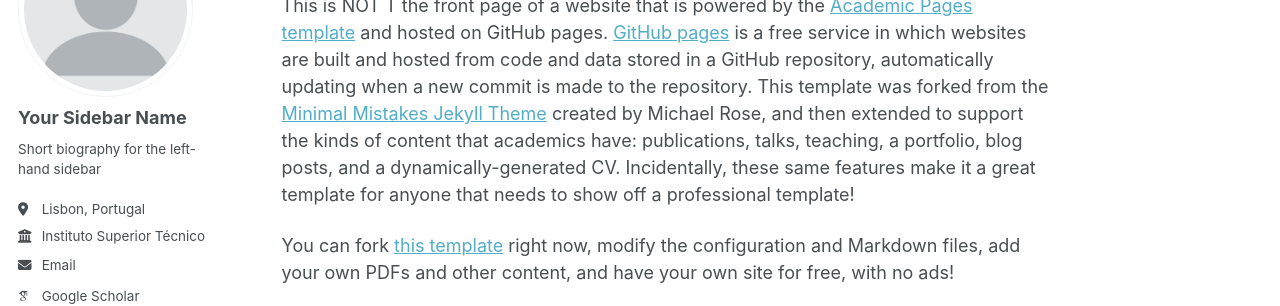
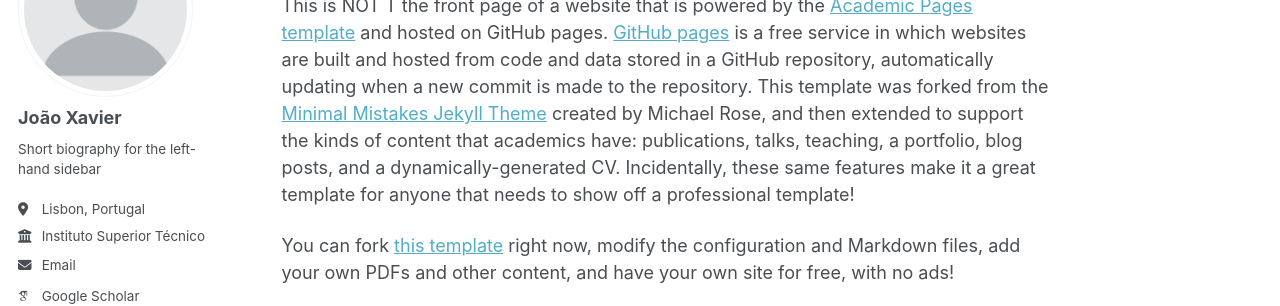
Before and after one commit to jmfxavier/jmfxavier.github.io, a Jekyll site: the page built from _pages/about.md, in a window 1280 px wide. Shown: the part 179-485 px from the top of the page. Built offline with Jekyll 4.4.1, drawn with Linux system fonts in a browser that asks for light colours; some web fonts are replaced; a script bundle is joined from its source files by our own code; library files that are not in the unit come from our copies.

Commit message:
sidebar name

```diff
--- a/_config.yml
+++ b/_config.yml
@@ -24,7 +24,7 @@ repository               : "jmfxavier/jmfxavier.github.io"
 author:
   # Biographic information
   avatar           : "profile.png"
-  name             : "Your Sidebar Name"
+  name             : "João Xavier"
   pronouns         : # example: "she/her"
   bio              : "Short biography for the left-hand sidebar"
   location         : "Lisbon, Portugal"
```
